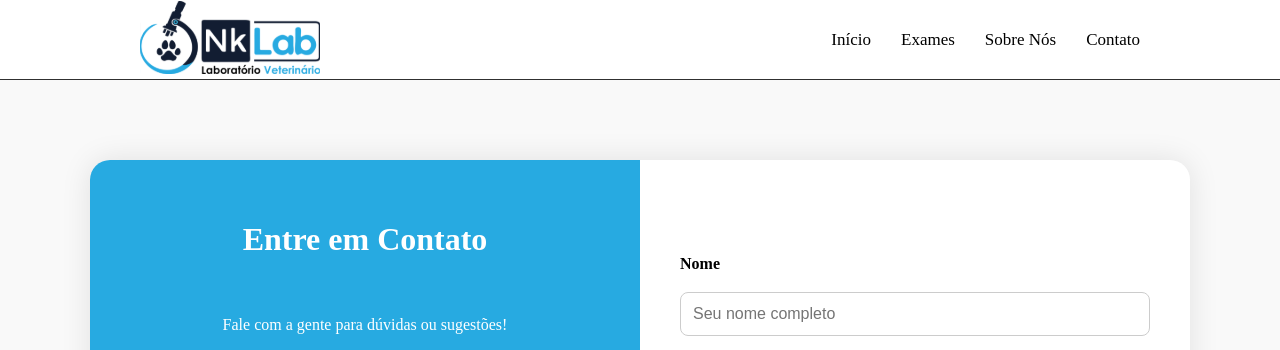
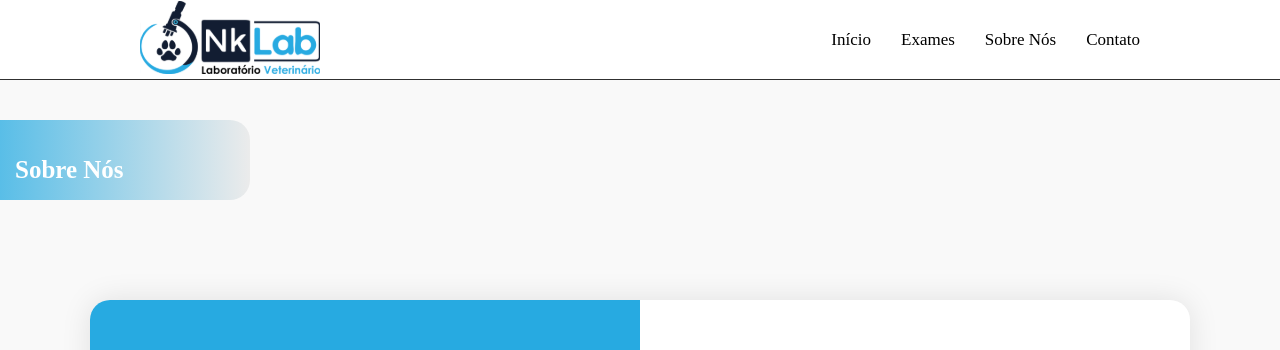
Before and after one commit to FranccoL/Nk-Lab, a React (Vite) app in the folder nklab/: page /contato in a window 1280 px wide. Shown: the top 350 px of the page. Built offline with nearby package versions, Linux system fonts and the light colour scheme; a web font is replaced by a local one.

Commit message:
ajuste em designe em contato

```diff
--- a/nklab/src/components/ContatoPage/ContatoPage.css
+++ b/nklab/src/components/ContatoPage/ContatoPage.css
@@ -9,11 +9,36 @@
   }
 }
 
+.contatoHeader-wrapper {
+  width: 100%;
+  display: flex;
+  justify-content: flex-start;
+  align-items: center;
+ margin-left: -40px;
+}
+
+.contatoHeader {
+  width: 250px;
+  background: linear-gradient(to right, rgba(49, 175, 227, 0.8), rgba(115, 115, 115, 0.1));
+  padding: 15px;
+  text-align: start;
+  border-top-right-radius: 20px;
+  border-bottom-right-radius: 20px;
+  margin-bottom: 100px;
+  height: 80px;
+}
+
+.contatoHeader h2 {
+  font-size: 25px;
+  color: white;
+  font-weight: bold;
+}
+
 .contato-page {
   background-color: #f9f9f9;
-  padding: 80px 20px;
+  padding: 40px 20px;
   display: flex;
-  justify-content: center;
+  flex-direction: column;
   align-items: center;
   animation: fadeInUp 1s ease forwards;
 }
@@ -125,7 +150,7 @@
   }
 }
 
-/* Responsivo - Celular */
+/* Responsivo - Celulares */
 @media (max-width: 768px) {
   .contato-page {
     padding: 40px 10px;
--- a/nklab/src/components/ContatoPage/ContatoPage.jsx
+++ b/nklab/src/components/ContatoPage/ContatoPage.jsx
@@ -27,6 +27,12 @@ function ContatoPage() {
 
   return (
     <div className="contato-page">
+      <div className="contatoHeader-wrapper">
+        <div className="contatoHeader">
+          <h2>Sobre Nós</h2>
+        </div>
+      </div>
+
       <div className="contato-container">
         <div className="contato-info">
           <h1>Entre em Contato</h1>
--- a/nklab/src/components/ExamesPage/ExamesPage.css
+++ b/nklab/src/components/ExamesPage/ExamesPage.css
@@ -36,13 +36,13 @@
   border-top-right-radius: 20px;
   border-bottom-right-radius: 20px;
   margin-top: 10px;
-  height: 50px;
+  height: 80px;
 }
 
 .exames-header h2 {
   font-size: 25px;
   color: white;
-  font-weight: normal;
+  font-weight: bold;
 }
 
 .exames-logo {
--- a/nklab/src/components/SobreNosPage/SobreNosPage.css
+++ b/nklab/src/components/SobreNosPage/SobreNosPage.css
@@ -10,7 +10,7 @@
   border-top-right-radius: 20px;
   border-bottom-right-radius: 20px;
   margin-top: 10px;
-  height: 50px;
+  height: 80px;
 }
 .sobreHeader h2{
   font-size: 25px;
```
